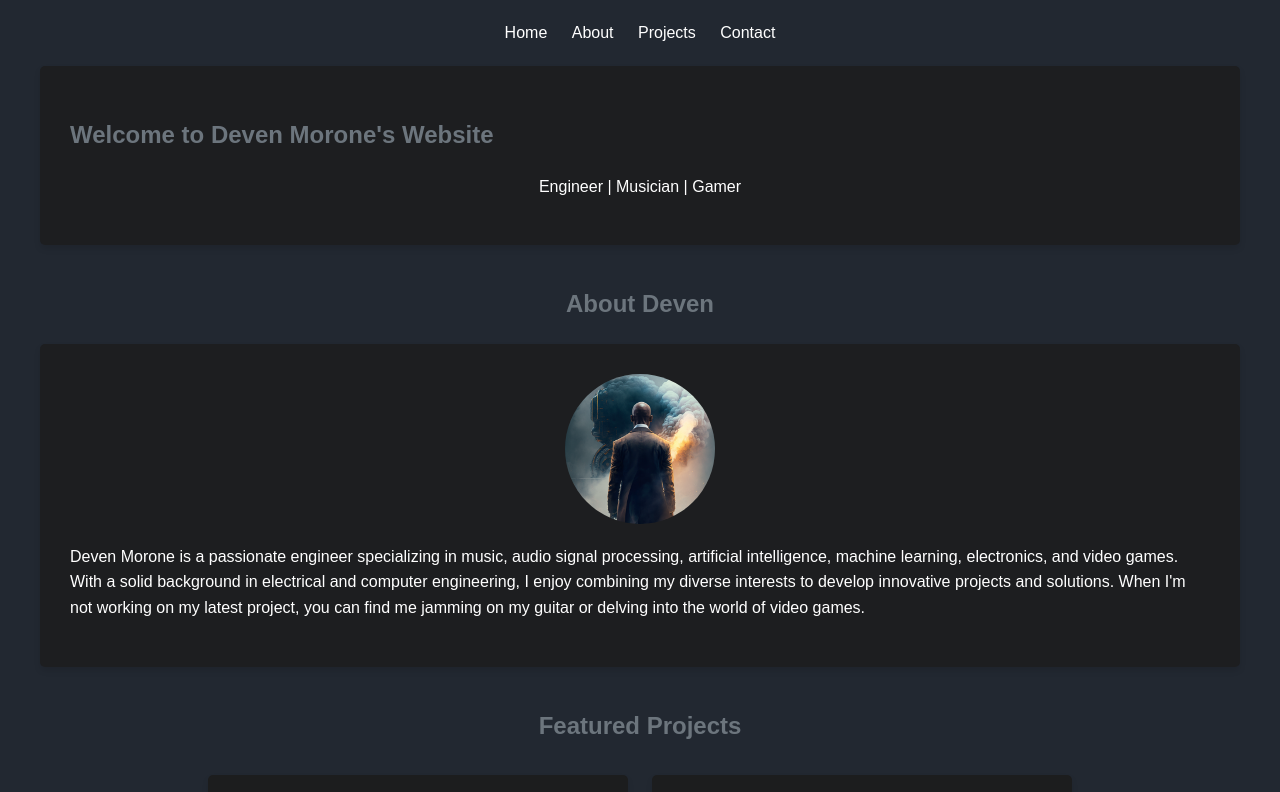
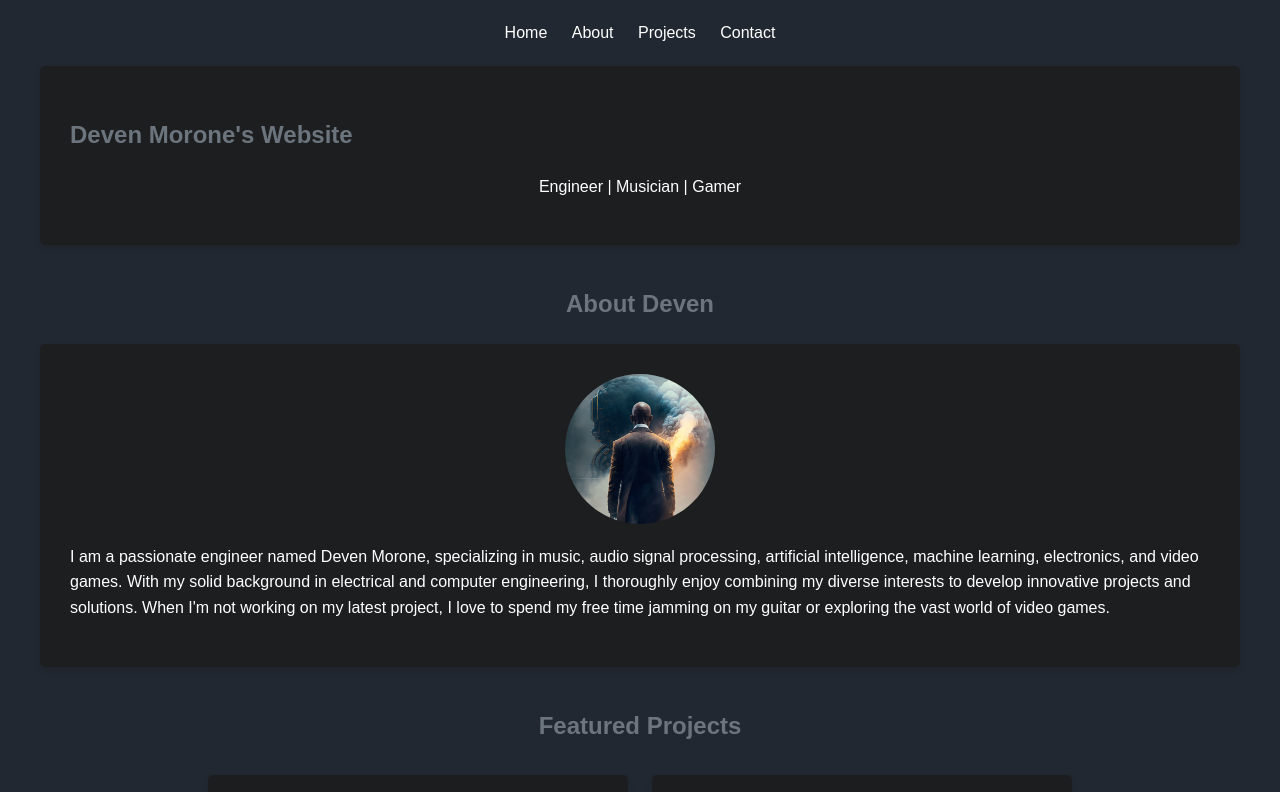
Before and after one commit to devDevM/devDevM.github.io, a plain HTML site: page index.html in a window 1280 px wide. Shown: the top 792 px of the page. Drawn offline with Linux system fonts and the light colour scheme.

Commit message:
Update index.html
Changed some wording

```diff
--- a/index.html
+++ b/index.html
@@ -22,7 +22,7 @@
 
         <section id="home">
             <div class="offset-block">
-                <h1 class="left-align">Welcome to Deven Morone's Website</h1>
+                <h1 class="left-align">Deven Morone's Website</h1>
                 <p class="center-text">Engineer | Musician | Gamer</p>
             </div>
         </section>
@@ -32,7 +32,7 @@
             <h2>About Deven</h2>
             <div class="offset-block">
                 <img src="deven.jpg" alt="Deven Morone" class="profile-image">
-                <p>Deven Morone is a passionate engineer specializing in music, audio signal processing, artificial intelligence, machine learning, electronics, and video games. With a solid background in electrical and computer engineering, I enjoy combining my diverse interests to develop innovative projects and solutions. When I'm not working on my latest project, you can find me jamming on my guitar or delving into the world of video games.</p>
+                <p>I am a passionate engineer named Deven Morone, specializing in music, audio signal processing, artificial intelligence, machine learning, electronics, and video games. With my solid background in electrical and computer engineering, I thoroughly enjoy combining my diverse interests to develop innovative projects and solutions. When I'm not working on my latest project, I love to spend my free time jamming on my guitar or exploring the vast world of video games.</p>
             </div>
         </section>
 
```
